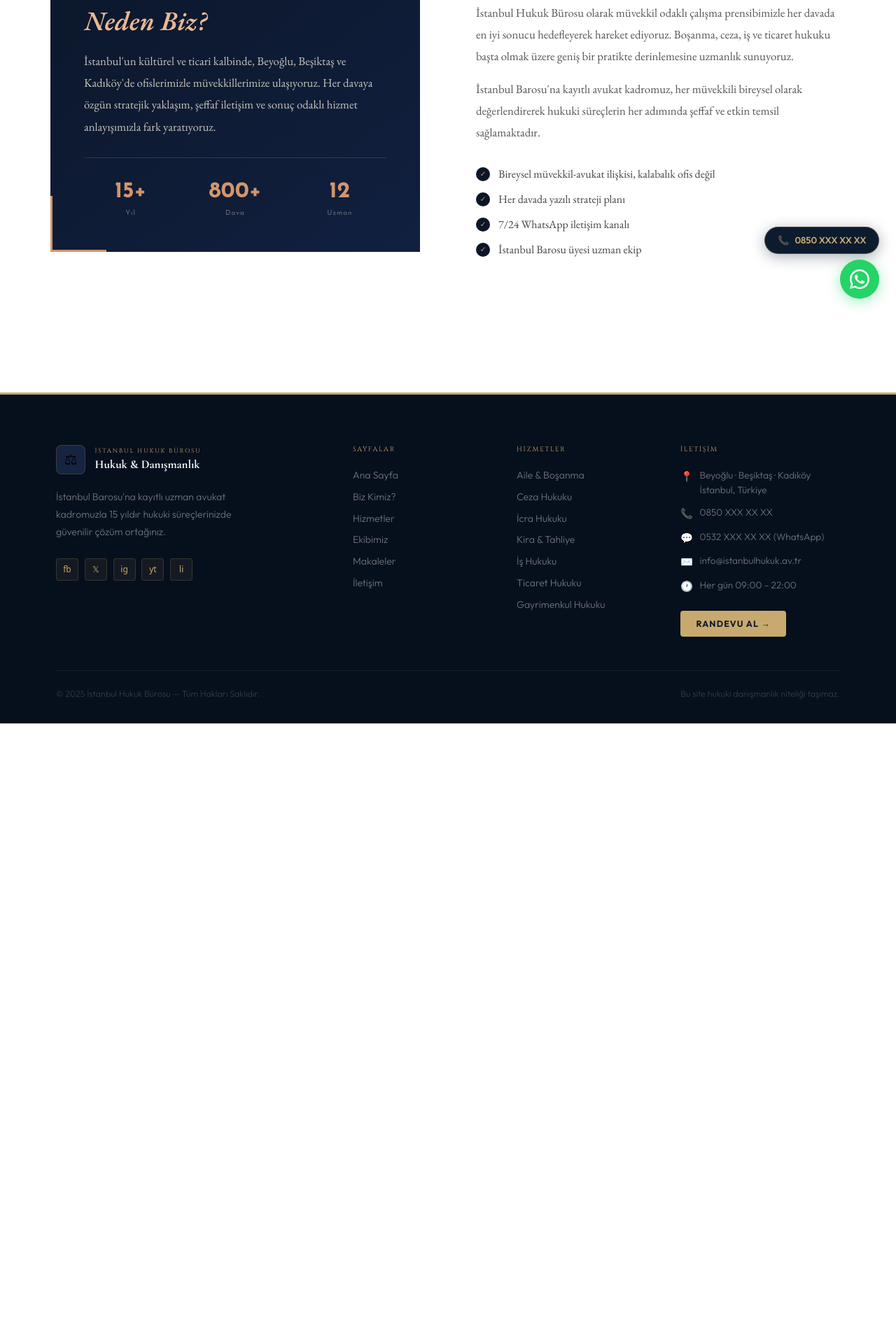
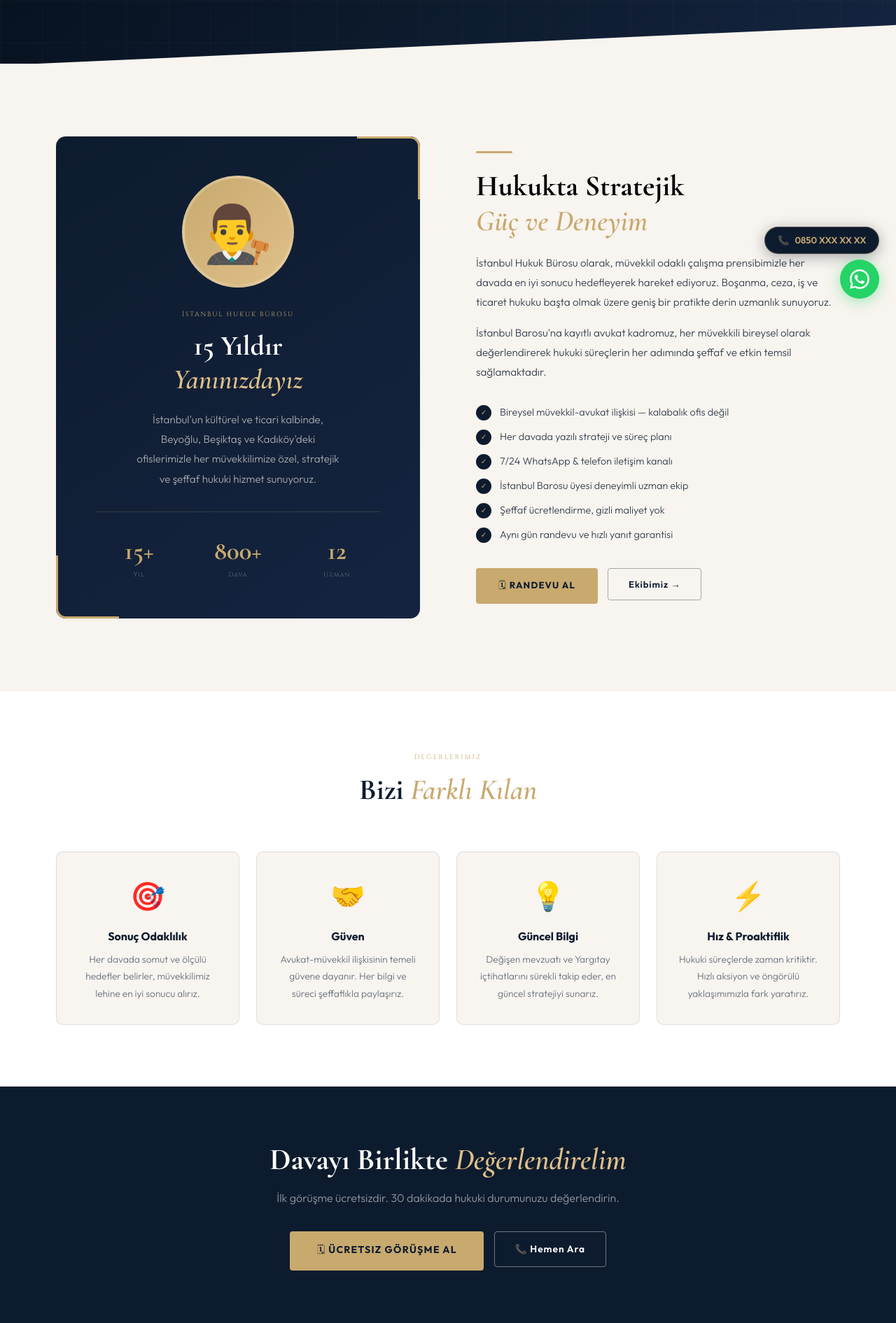
Before and after one commit to EdaNurBinici/avukat, a React (Vite) app: page /about in a window 1280 px wide. Shown: the part 349-2240 px from the top of the page at 70% size. Before the commit the page ends 1383 px from the top, so only its background shows below. Built offline with nearby package versions, Linux system fonts and the light colour scheme.

Commit message:
Add lawyer avatars to Team and About pages

```diff
--- a/src/pages/About.jsx
+++ b/src/pages/About.jsx
@@ -1,71 +1,135 @@
-import { useState } from "react";
+import { Link } from "react-router-dom";
+import { T, GLOBAL_CSS } from "../theme";
+import { useW } from "../hooks/useW";
 
-const T = {
-  navy:    "#0B1628",
-  navyMid: "#112040",
-  copper:  "#D4956A",
-  white:   "#FFFFFF",
-  gray:    "#6B6B75",
-};
+const CHECK_ITEMS = [
+  "Bireysel müvekkil-avukat ilişkisi — kalabalık ofis değil",
+  "Her davada yazılı strateji ve süreç planı",
+  "7/24 WhatsApp & telefon iletişim kanalı",
+  "İstanbul Barosu üyesi deneyimli uzman ekip",
+  "Şeffaf ücretlendirme, gizli maliyet yok",
+  "Aynı gün randevu ve hızlı yanıt garantisi",
+];
 
-function useW() {
-  const [w] = useState(typeof window !== "undefined" ? window.innerWidth : 1200);
-  return w;
-}
+const VALUES = [
+  { icon:"🎯", title:"Sonuç Odaklılık",  desc:"Her davada somut ve ölçülü hedefler belirler, müvekkilimiz lehine en iyi sonucu alırız." },
+  { icon:"🤝", title:"Güven",            desc:"Avukat-müvekkil ilişkisinin temeli güvene dayanır. Her bilgi ve süreci şeffaflıkla paylaşırız." },
+  { icon:"💡", title:"Güncel Bilgi",      desc:"Değişen mevzuatı ve Yargıtay içtihatlarını sürekli takip eder, en güncel stratejiyi sunarız." },
+  { icon:"⚡", title:"Hız & Proaktiflik", desc:"Hukuki süreçlerde zaman kritiktir. Hızlı aksiyon ve öngörülü yaklaşımımızla fark yaratırız." },
+];
 
 export default function About() {
-  const w = useW();
-  const isMobile = w < 640;
-  const isDesktop = w >= 1024;
-  const px = isMobile ? "1.2rem" : "2rem";
+  const { isMobile, isTablet, isDesktop, px } = useW();
 
   return (
-    <div style={{ width: "100%", minHeight: "100vh", padding: isMobile?"4rem 0":"6.5rem 0", background: T.white }}>
-      <style>{`
-        @import url('https://fonts.googleapis.com/css2?family=EB+Garamond:ital,wght@0,400;0,500;0,600;0,700;1,400;1,600&family=Josefin+Sans:wght@300;400;600;700&display=swap');
-        .gara { font-family: 'EB Garamond', serif; }
-        .jos { font-family: 'Josefin Sans', sans-serif; }
-      `}</style>
+    <div style={{ width:"100%", background:T.white }}>
+      <style>{GLOBAL_CSS}</style>
 
+      {/* Header */}
+      <div className="page-header" style={{ padding: isMobile?"3.5rem 0 5rem":"5rem 0 6rem" }}>
+        <div className="grid-bg" style={{ position:"absolute", inset:0 }}/>
+        <div style={{ maxWidth:1200, margin:"0 auto", padding:`0 ${px}`, position:"relative", zIndex:1 }}>
+          <div className="cin" style={{ fontSize:"0.58rem", letterSpacing:"0.22em", color:T.gold, marginBottom:"0.75rem" }}>BİZ KİMİZ?</div>
+          <h1 className="cg" style={{ fontSize: isMobile?"2.4rem":"3.5rem", fontWeight:700, color:T.white, lineHeight:1.15 }}>İstanbul'un <span style={{ fontStyle:"italic", color:T.goldHover }}>Güvenilir</span><br/>Hukuk Bürosu</h1>
+        </div>
+      </div>
+
+      {/* Main section */}
+      <section style={{ padding: isMobile?"4rem 0":"6.5rem 0", background:T.cream }}>
         <div style={{ maxWidth:1200, margin:"0 auto", padding:`0 ${px}` }}>
           <div style={{ display:"grid", gridTemplateColumns: isDesktop?"1fr 1fr":"1fr", gap: isMobile?"2.5rem":"5rem", alignItems:"center" }}>
+            {/* Visual card with lawyer avatar */}
             <div style={{ position:"relative" }}>
-            <div style={{ background:`linear-gradient(145deg, ${T.navy} 0%, ${T.navyMid} 100%)`, padding: isMobile?"2rem":"3rem", position:"relative", overflow:"hidden" }}>
-              <div style={{ position:"absolute", top:0, right:0, width:80, height:80, borderTop:`3px solid ${T.copper}`, borderRight:`3px solid ${T.copper}` }}/>
-              <div style={{ position:"absolute", bottom:0, left:0, width:80, height:80, borderBottom:`3px solid ${T.copper}`, borderLeft:`3px solid ${T.copper}` }}/>
+              <div style={{ background:`linear-gradient(145deg,${T.navy},${T.navyMid})`, padding: isMobile?"2.5rem":"3.5rem", borderRadius:14, position:"relative", overflow:"hidden", minHeight:400, display:"flex", flexDirection:"column", alignItems:"center", justifyContent:"center" }}>
+                <div style={{ position:"absolute", top:0, right:0, width:90, height:90, borderTop:`3px solid ${T.gold}`, borderRight:`3px solid ${T.gold}`, borderTopRightRadius:14 }}/>
+                <div style={{ position:"absolute", bottom:0, left:0, width:90, height:90, borderBottom:`3px solid ${T.gold}`, borderLeft:`3px solid ${T.gold}`, borderBottomLeftRadius:14 }}/>
 
-              <div className="jos" style={{ fontSize:"0.62rem", letterSpacing:"0.2em", color: T.copper, marginBottom:"0.75rem" }}>BİZ KİMİZ?</div>
-              <h2 className="gara" style={{ fontSize: isMobile?"1.8rem":"2.4rem", fontWeight:700, color: T.white, marginBottom:"1.25rem", lineHeight:1.2 }}>İstanbul Hukuk Bürosu<br/><span style={{ fontStyle:"italic", color: "#E8B896" }}>Neden Biz?</span></h2>
-              <p className="gara" style={{ color: "#C8C4BC", lineHeight:1.85, fontSize:"1.05rem", marginBottom:"1.75rem" }}>İstanbul'un kültürel ve ticari kalbinde, Beyoğlu, Beşiktaş ve Kadıköy'de ofislerimizle müvekkillerimize ulaşıyoruz. Her davaya özgün stratejik yaklaşım, şeffaf iletişim ve sonuç odaklı hizmet anlayışımızla fark yaratıyoruz.</p>
+                {/* Large lawyer avatar */}
+                <div style={{ width:160, height:160, background:`linear-gradient(135deg, ${T.gold}, ${T.goldHover})`, borderRadius:"50%", display:"flex", alignItems:"center", justifyContent:"center", border:`4px solid rgba(255,255,255,0.2)`, fontSize:"5rem", marginBottom:"2rem", position:"relative", zIndex:1 }}>
+                  👨‍⚖️
+                </div>
 
-              <div style={{ display:"grid", gridTemplateColumns:"repeat(3,1fr)", gap:"1rem", borderTop:`1px solid rgba(212,149,106,0.2)`, paddingTop:"1.5rem" }}>
+                <div className="cin" style={{ fontSize:"0.58rem", letterSpacing:"0.2em", color:T.gold, marginBottom:"0.8rem", position:"relative", zIndex:1 }}>İSTANBUL HUKUK BÜROSU</div>
+                <h2 className="cg" style={{ fontSize: isMobile?"1.8rem":"2.5rem", fontWeight:700, color:T.white, marginBottom:"1.25rem", lineHeight:1.2, textAlign:"center", position:"relative", zIndex:1 }}>15 Yıldır<br/><span style={{ fontStyle:"italic", color:T.goldHover }}>Yanınızdayız</span></h2>
+                <p className="out" style={{ color:"rgba(248,244,239,0.65)", lineHeight:1.85, fontSize:"0.95rem", marginBottom:"2rem", fontWeight:300, textAlign:"center", position:"relative", zIndex:1, maxWidth:300 }}>İstanbul'un kültürel ve ticari kalbinde, Beyoğlu, Beşiktaş ve Kadıköy'deki ofislerimizle her müvekkilimize özel, stratejik ve şeffaf hukuki hizmet sunuyoruz.</p>
+
+                <div style={{ display:"grid", gridTemplateColumns:"repeat(3,1fr)", gap:"1rem", borderTop:`1px solid rgba(200,169,110,0.18)`, paddingTop:"1.75rem", width:"100%", position:"relative", zIndex:1 }}>
                   {[{ n:"15+", l:"Yıl" }, { n:"800+", l:"Dava" }, { n:"12", l:"Uzman" }].map(s => (
                     <div key={s.l} style={{ textAlign:"center" }}>
-                    <div className="jos" style={{ fontSize: isMobile?"1.6rem":"2rem", fontWeight:700, color: T.copper }}>{s.n}</div>
-                    <div className="jos" style={{ fontSize:"0.62rem", color: T.gray, letterSpacing:"0.1em" }}>{s.l}</div>
+                      <div className="cg" style={{ fontSize: isMobile?"1.8rem":"2.3rem", fontWeight:700, color:T.gold }}>{s.n}</div>
+                      <div className="cin" style={{ fontSize:"0.55rem", color:"rgba(255,255,255,0.35)", letterSpacing:"0.12em" }}>{s.l}</div>
                     </div>
                   ))}
                 </div>
               </div>
+
+              {!isMobile && <div style={{ position:"absolute", bottom:-16, right:-16, width:110, height:110, background:T.gold, borderRadius:10, zIndex:-1, opacity:0.1 }}/>}
             </div>
 
+            {/* Text */}
             <div>
-            <div style={{ width:52, height:2, background: T.copper, marginBottom:"1.25rem" }}/>
-            <h2 className="gara" style={{ fontSize: isMobile?"1.9rem":"2.5rem", fontWeight:700, lineHeight:1.2, marginBottom:"1.25rem" }}>Hukukta Stratejik<br/><span style={{ fontStyle:"italic", color: T.copper }}>Güç ve Deneyim</span></h2>
-            <p className="gara" style={{ color:"#555", lineHeight:1.85, fontSize:"1.05rem", marginBottom:"1rem" }}>İstanbul Hukuk Bürosu olarak müvekkil odaklı çalışma prensibimizle her davada en iyi sonucu hedefleyerek hareket ediyoruz. Boşanma, ceza, iş ve ticaret hukuku başta olmak üzere geniş bir pratikte derinlemesine uzmanlık sunuyoruz.</p>
-            <p className="gara" style={{ color:"#555", lineHeight:1.85, fontSize:"1.05rem", marginBottom:"2rem" }}>İstanbul Barosu'na kayıtlı avukat kadromuz, her müvekkili bireysel olarak değerlendirerek hukuki süreçlerin her adımında şeffaf ve etkin temsil sağlamaktadır.</p>
+              <div className="gold-line" style={{ marginBottom:"1.4rem" }}/>
+              <h2 className="cg" style={{ fontSize: isMobile?"2rem":"2.6rem", fontWeight:700, lineHeight:1.2, marginBottom:"1.25rem" }}>Hukukta Stratejik<br/><span style={{ fontStyle:"italic", color:T.gold }}>Güç ve Deneyim</span></h2>
+              <p className="out" style={{ color:T.textMid, lineHeight:1.85, fontSize:"0.95rem", marginBottom:"1rem", fontWeight:300 }}>İstanbul Hukuk Bürosu olarak, müvekkil odaklı çalışma prensibimizle her davada en iyi sonucu hedefleyerek hareket ediyoruz. Boşanma, ceza, iş ve ticaret hukuku başta olmak üzere geniş bir pratikte derin uzmanlık sunuyoruz.</p>
+              <p className="out" style={{ color:T.textMid, lineHeight:1.85, fontSize:"0.95rem", marginBottom:"2rem", fontWeight:300 }}>İstanbul Barosu'na kayıtlı avukat kadromuz, her müvekkili bireysel olarak değerlendirerek hukuki süreçlerin her adımında şeffaf ve etkin temsil sağlamaktadır.</p>
 
-            {["Bireysel müvekkil-avukat ilişkisi, kalabalık ofis değil","Her davada yazılı strateji planı","7/24 WhatsApp iletişim kanalı","İstanbul Barosu üyesi uzman ekip",].map((item, i) => (
+              {CHECK_ITEMS.map((item,i) => (
                 <div key={i} style={{ display:"flex", gap:"0.75rem", alignItems:"flex-start", marginBottom:"0.75rem" }}>
-                <div style={{ width:20, height:20, background: T.navy, borderRadius:"50%", flexShrink:0, display:"flex", alignItems:"center", justifyContent:"center", marginTop:2 }}>
-                  <span style={{ color: T.copper, fontSize:"0.65rem", fontWeight:700 }}>✓</span>
+                  <div style={{ width:22, height:22, background:T.navy, borderRadius:"50%", flexShrink:0, display:"flex", alignItems:"center", justifyContent:"center", marginTop:1 }}>
+                    <span style={{ color:T.gold, fontSize:"0.65rem", fontWeight:700 }}>✓</span>
                   </div>
-                <span className="gara" style={{ fontSize:"1rem", color:"#444", lineHeight:1.5 }}>{item}</span>
+                  <span className="out" style={{ fontSize:"0.9rem", color:T.textMid, lineHeight:1.55, fontWeight:300 }}>{item}</span>
+                </div>
+              ))}
+
+              <div style={{ display:"flex", gap:"0.9rem", marginTop:"2.25rem", flexWrap:"wrap" }}>
+                <Link to="/contact" style={{ textDecoration:"none" }}>
+                  <button className="btn-gold" style={{ padding:"0.9rem 2rem" }}>🗓 Randevu Al</button>
+                </Link>
+                <Link to="/team" style={{ textDecoration:"none" }}>
+                  <button className="btn-ghost-dark" style={{ padding:"0.88rem 1.8rem" }}>Ekibimiz →</button>
+                </Link>
+              </div>
+            </div>
+          </div>
+        </div>
+      </section>
+
+      {/* Values */}
+      <section style={{ padding: isMobile?"4rem 0":"5.5rem 0", background:T.white }}>
+        <div style={{ maxWidth:1200, margin:"0 auto", padding:`0 ${px}` }}>
+          <div style={{ textAlign:"center", marginBottom: isMobile?"2.5rem":"3.5rem" }}>
+            <div className="cin" style={{ fontSize:"0.6rem", letterSpacing:"0.22em", color:T.gold, marginBottom:"0.5rem" }}>DEĞERLERİMİZ</div>
+            <h2 className="cg" style={{ fontSize: isMobile?"1.9rem":"2.6rem", fontWeight:700, color:T.navy }}>Bizi <span style={{ fontStyle:"italic", color:T.gold }}>Farklı Kılan</span></h2>
+          </div>
+
+          <div style={{ display:"grid", gridTemplateColumns: isMobile?"1fr":isTablet?"repeat(2,1fr)":"repeat(4,1fr)", gap:"1.5rem" }}>
+            {VALUES.map((v,i) => (
+              <div key={i} className="card-hover" style={{ background:T.cream, padding:"2rem 1.75rem", borderRadius:10, textAlign:"center", border:`1px solid ${T.border}` }}>
+                <div style={{ fontSize:"2.5rem", marginBottom:"1rem" }}>{v.icon}</div>
+                <h3 className="out" style={{ fontSize:"1rem", fontWeight:700, color:T.navy, marginBottom:"0.6rem" }}>{v.title}</h3>
+                <p className="out" style={{ fontSize:"0.86rem", color:T.textLight, lineHeight:1.75, fontWeight:300 }}>{v.desc}</p>
               </div>
             ))}
           </div>
         </div>
+      </section>
+
+      {/* CTA */}
+      <section style={{ background:T.navy, padding: isMobile?"3.5rem 0":"5rem 0", textAlign:"center" }}>
+        <div style={{ maxWidth:600, margin:"0 auto", padding:`0 ${px}` }}>
+          <h2 className="cg" style={{ fontSize: isMobile?"2rem":"2.7rem", fontWeight:700, color:T.white, marginBottom:"1rem", lineHeight:1.15 }}>Davayı Birlikte <span style={{ fontStyle:"italic", color:T.goldHover }}>Değerlendirelim</span></h2>
+          <p className="out" style={{ color:"rgba(255,255,255,0.55)", marginBottom:"2rem", lineHeight:1.85, fontWeight:300 }}>İlk görüşme ücretsizdir. 30 dakikada hukuki durumunuzu değerlendirin.</p>
+          <div style={{ display:"flex", gap:"0.9rem", justifyContent:"center", flexWrap:"wrap" }}>
+            <Link to="/contact" style={{ textDecoration:"none" }}>
+              <button className="btn-gold" style={{ padding:"1rem 2.4rem", fontSize:"0.88rem" }}>🗓 Ücretsiz Görüşme Al</button>
+            </Link>
+            <a href="tel:0850XXXXXXX" style={{ textDecoration:"none" }}>
+              <button className="btn-ghost-white" style={{ padding:"0.97rem 1.8rem", fontSize:"0.86rem" }}>📞 Hemen Ara</button>
+            </a>
           </div>
+        </div>
+      </section>
     </div>
   );
 }
--- a/src/pages/Team.jsx
+++ b/src/pages/Team.jsx
@@ -1,63 +1,94 @@
-import { useState } from "react";
-
-const T = {
-  navy:    "#0B1628",
-  navyMid: "#112040",
-  copper:  "#D4956A",
-  cream:   "#F5F1ED",
-  white:   "#FFFFFF",
-  gray:    "#6B6B75",
-};
+import { Link } from "react-router-dom";
+import { T, GLOBAL_CSS } from "../theme";
+import { useW } from "../hooks/useW";
 
 const TEAM = [
-  { initials:"AY", name:"Av. [İsim] Yılmaz", title:"Kurucu Ortak — Ceza Hukuku" },
-  { initials:"SK", name:"Av. [İsim] Kaya",   title:"Ortak — Aile Hukuku" },
-  { initials:"MÇ", name:"Av. [İsim] Çelik",  title:"Ortak — Ticaret Hukuku" },
+  { initials:"AY", name:"Av. [İsim] Yılmaz", area:"Ceza Hukuku",     title:"Kurucu Ortak", exp:"15 yıl", bio:"İstanbul Barosu üyesi. Ağır ceza davaları ve soruşturma aşamasından Yargıtay'a kadar etkin savunuculuk." },
+  { initials:"SK", name:"Av. [İsim] Kaya",   area:"Aile Hukuku",     title:"Ortak",        exp:"11 yıl", bio:"İstanbul Barosu üyesi. Boşanma, velayet ve nafaka davalarında uzman; müvekkil odaklı ve empatik yaklaşım." },
+  { initials:"MÇ", name:"Av. [İsim] Çelik",  area:"Ticaret Hukuku",  title:"Ortak",        exp:"9 yıl",  bio:"İstanbul Barosu üyesi. Şirketler hukuku, ticari uyuşmazlık ve sözleşme hukukunda kapsamlı deneyim." },
 ];
 
-function useW() {
-  const [w] = useState(typeof window !== "undefined" ? window.innerWidth : 1200);
-  return w;
-}
+const OPEN = [
+  { area:"İş Hukuku",       note:"Deneyimli avukat aranıyor" },
+  { area:"Gayrimenkul",     note:"Stajyer avukat pozisyonu" },
+];
 
 export default function Team() {
-  const w = useW();
-  const isMobile = w < 640;
-  const isTablet = w >= 640 && w < 1024;
-  const px = isMobile ? "1.2rem" : "2rem";
+  const { isMobile, isTablet, px } = useW();
 
   return (
-    <div style={{ width: "100%", minHeight: "100vh", padding: isMobile?"4rem 0":"6rem 0", background: T.cream }}>
-      <style>{`
-        @import url('https://fonts.googleapis.com/css2?family=EB+Garamond:ital,wght@0,400;0,500;0,600;0,700;1,400;1,600&family=Josefin+Sans:wght@300;400;600;700&display=swap');
-        .gara { font-family: 'EB Garamond', serif; }
-        .jos { font-family: 'Josefin Sans', sans-serif; }
-        .divider { width: 52px; height: 2px; background: ${T.copper}; margin: 0 auto; }
-      `}</style>
+    <div style={{ width:"100%", background:T.white }}>
+      <style>{GLOBAL_CSS}</style>
 
-      <div style={{ maxWidth:1200, margin:"0 auto", padding:`0 ${px}` }}>
-        <div style={{ textAlign:"center", marginBottom: isMobile?"2.5rem":"3.5rem" }}>
-          <div className="jos" style={{ fontSize:"0.62rem", letterSpacing:"0.22em", color: T.copper, textTransform:"uppercase", marginBottom:"0.5rem" }}>Ekibimiz</div>
-          <h1 className="gara" style={{ fontSize: isMobile?"1.9rem":"2.8rem", fontWeight:700, color: T.navy }}>Uzman Avukat <span style={{ fontStyle:"italic", color: T.copper }}>Kadromuz</span></h1>
-          <div className="divider" style={{ marginTop:"1.1rem" }}/>
-        </div>
-
-        <div style={{ display:"grid", gridTemplateColumns: isMobile?"1fr":isTablet?"repeat(2,1fr)":"repeat(3,1fr)", gap:"1.5rem" }}>
-          {TEAM.map((m, i) => (
-            <div key={i} style={{ background: T.white, padding:"2.25rem", textAlign:"center", border:`1px solid rgba(11,22,40,0.08)`, transition:"transform .3s, box-shadow .3s", cursor:"pointer" }}
-            onMouseOver={e => { e.currentTarget.style.transform="translateY(-4px)"; e.currentTarget.style.boxShadow="0 14px 40px rgba(11,22,40,0.1)"; }}
-            onMouseOut={e => { e.currentTarget.style.transform="none"; e.currentTarget.style.boxShadow="none"; }}>
-              <div style={{ width:80, height:80, background:`linear-gradient(135deg, ${T.navy}, ${T.navyMid})`, borderRadius:"50%", display:"flex", alignItems:"center", justifyContent:"center", margin:"0 auto 1.25rem", border:`3px solid ${T.copper}` }}>
-                <span className="jos" style={{ fontSize:"1.4rem", fontWeight:700, color: T.copper }}>{m.initials}</span>
-              </div>
-              <h3 className="gara" style={{ fontSize:"1.2rem", fontWeight:700, color: T.navy, marginBottom:"0.35rem" }}>{m.name}</h3>
-              <p className="jos" style={{ fontSize:"0.68rem", color: T.copper, letterSpacing:"0.1em", textTransform:"uppercase" }}>{m.title}</p>
-              <div style={{ width:32, height:1.5, background: T.copper, margin:"1rem auto", opacity:0.5 }}/>
-              <p className="gara" style={{ fontSize:"0.92rem", color: T.gray, lineHeight:1.65 }}>İstanbul Barosu üyesi. Müvekkil odaklı ve sonuç yönelimli hizmet anlayışıyla çalışmaktadır.</p>
-            </div>
-          ))}
+      {/* Header */}
+      <div className="page-header" style={{ padding: isMobile?"3.5rem 0 5rem":"5rem 0 6rem" }}>
+        <div className="grid-bg" style={{ position:"absolute", inset:0 }}/>
+        <div style={{ maxWidth:1200, margin:"0 auto", padding:`0 ${px}`, position:"relative", zIndex:1 }}>
+          <div className="cin" style={{ fontSize:"0.58rem", letterSpacing:"0.22em", color:T.gold, marginBottom:"0.75rem" }}>EKİBİMİZ</div>
+          <h1 className="cg" style={{ fontSize: isMobile?"2.4rem":"3.5rem", fontWeight:700, color:T.white, lineHeight:1.15 }}>Uzman Avukat <span style={{ fontStyle:"italic", color:T.goldHover }}>Kadromuz</span></h1>
         </div>
       </div>
+
+      {/* Team cards */}
+      <section style={{ padding: isMobile?"4rem 0":"6rem 0", background:T.cream }}>
+        <div style={{ maxWidth:1200, margin:"0 auto", padding:`0 ${px}` }}>
+          <div style={{ display:"grid", gridTemplateColumns: isMobile?"1fr":isTablet?"repeat(2,1fr)":"repeat(3,1fr)", gap:"1.5rem", marginBottom:"4rem" }}>
+            {TEAM.map((m,i) => (
+              <div key={i} className="card-hover" style={{ background:T.white, borderRadius:12, overflow:"hidden", border:`1px solid ${T.border}` }}>
+                {/* Top gradient with avatar */}
+                <div style={{ background:`linear-gradient(135deg,${T.navy},${T.navyMid})`, padding:"2rem", textAlign:"center", position:"relative", minHeight:200, display:"flex", flexDirection:"column", alignItems:"center", justifyContent:"center" }}>
+                  <div style={{ position:"absolute", top:12, right:16 }}>
+                    <span className="cin" style={{ fontSize:"0.6rem", letterSpacing:"0.14em", color:T.gold, opacity:0.6 }}>{m.exp}</span>
+                  </div>
+                  {/* Avatar placeholder - Lawyer emoji */}
+                  <div style={{ width:110, height:110, background:`linear-gradient(135deg, ${T.gold}, ${T.goldHover})`, borderRadius:"50%", display:"flex", alignItems:"center", justifyContent:"center", margin:"0 auto 1rem", border:`3px solid rgba(255,255,255,0.2)`, position:"relative", overflow:"hidden", fontSize:"3rem" }}>
+                    👨‍⚖️
+                  </div>
+                </div>
+
+                {/* Body */}
+                <div style={{ padding:"1.5rem 1.75rem" }}>
+                  <div className="cg" style={{ fontSize:"1.2rem", fontWeight:700, color:T.white, marginBottom:"0.2rem", background:`linear-gradient(135deg,${T.navy},${T.navyMid})`, padding:"0.5rem 0.75rem", borderRadius:4, textAlign:"center" }}>{m.name}</div>
+                  <div className="cin" style={{ fontSize:"0.6rem", color:T.gold, letterSpacing:"0.1em", textAlign:"center", marginTop:"0.5rem" }}>{m.title.toUpperCase()} — {m.area.toUpperCase()}</div>
+
+                  <p className="out" style={{ fontSize:"0.88rem", color:T.textLight, lineHeight:1.75, fontWeight:300, marginBottom:"1.25rem", marginTop:"1rem" }}>{m.bio}</p>
+
+                  <div style={{ display:"flex", gap:"0.5rem", flexWrap:"wrap", marginBottom:"1.25rem" }}>
+                    <span className="out" style={{ background:T.cream, border:`1px solid ${T.border}`, borderRadius:4, padding:"0.25rem 0.7rem", fontSize:"0.72rem", fontWeight:500, color:T.textMid }}>{m.area}</span>
+                    <span className="out" style={{ background:"rgba(200,169,110,0.1)", border:`1px solid rgba(200,169,110,0.25)`, borderRadius:4, padding:"0.25rem 0.7rem", fontSize:"0.72rem", fontWeight:500, color:T.goldDark }}>{m.exp} deneyim</span>
+                  </div>
+
+                  <Link to="/contact" style={{ textDecoration:"none" }}>
+                    <button className="btn-gold" style={{ width:"100%", padding:"0.75rem", fontSize:"0.78rem" }}>Bu Avukatla Görüş →</button>
+                  </Link>
+                </div>
+              </div>
+            ))}
+          </div>
+
+          {/* Open positions */}
+          <div style={{ background:`linear-gradient(135deg,${T.navyMid},${T.navy})`, borderRadius:12, padding: isMobile?"2rem":"3rem" }}>
+            <div style={{ marginBottom:"1.75rem" }}>
+              <div className="cin" style={{ fontSize:"0.6rem", letterSpacing:"0.2em", color:T.gold, marginBottom:"0.6rem" }}>AÇIK POZİSYONLAR</div>
+              <h3 className="cg" style={{ fontSize: isMobile?"1.6rem":"2rem", fontWeight:700, color:T.white, fontStyle:"italic" }}>Ekibimize Katılın</h3>
+            </div>
+            <div style={{ display:"grid", gridTemplateColumns: isMobile?"1fr":"repeat(2,1fr)", gap:"1rem", marginBottom:"2rem" }}>
+              {OPEN.map((p,i) => (
+                <div key={i} style={{ background:"rgba(255,255,255,0.06)", border:`1px solid rgba(200,169,110,0.2)`, borderRadius:8, padding:"1.25rem 1.5rem", display:"flex", justifyContent:"space-between", alignItems:"center" }}>
+                  <div>
+                    <div className="out" style={{ fontWeight:600, color:T.white, marginBottom:"0.2rem" }}>{p.area}</div>
+                    <div className="out" style={{ fontSize:"0.8rem", color:"rgba(255,255,255,0.45)", fontWeight:300 }}>{p.note}</div>
+                  </div>
+                  <span style={{ color:T.gold, fontSize:"0.82rem", fontWeight:600 }}>→</span>
+                </div>
+              ))}
+            </div>
+            <Link to="/contact" style={{ textDecoration:"none" }}>
+              <button className="btn-gold" style={{ padding:"0.9rem 2rem", fontSize:"0.84rem" }}>Başvuru Yap →</button>
+            </Link>
+          </div>
+        </div>
+      </section>
     </div>
   );
 }
```
Lines whose indentation alone changed are shown as unchanged.
